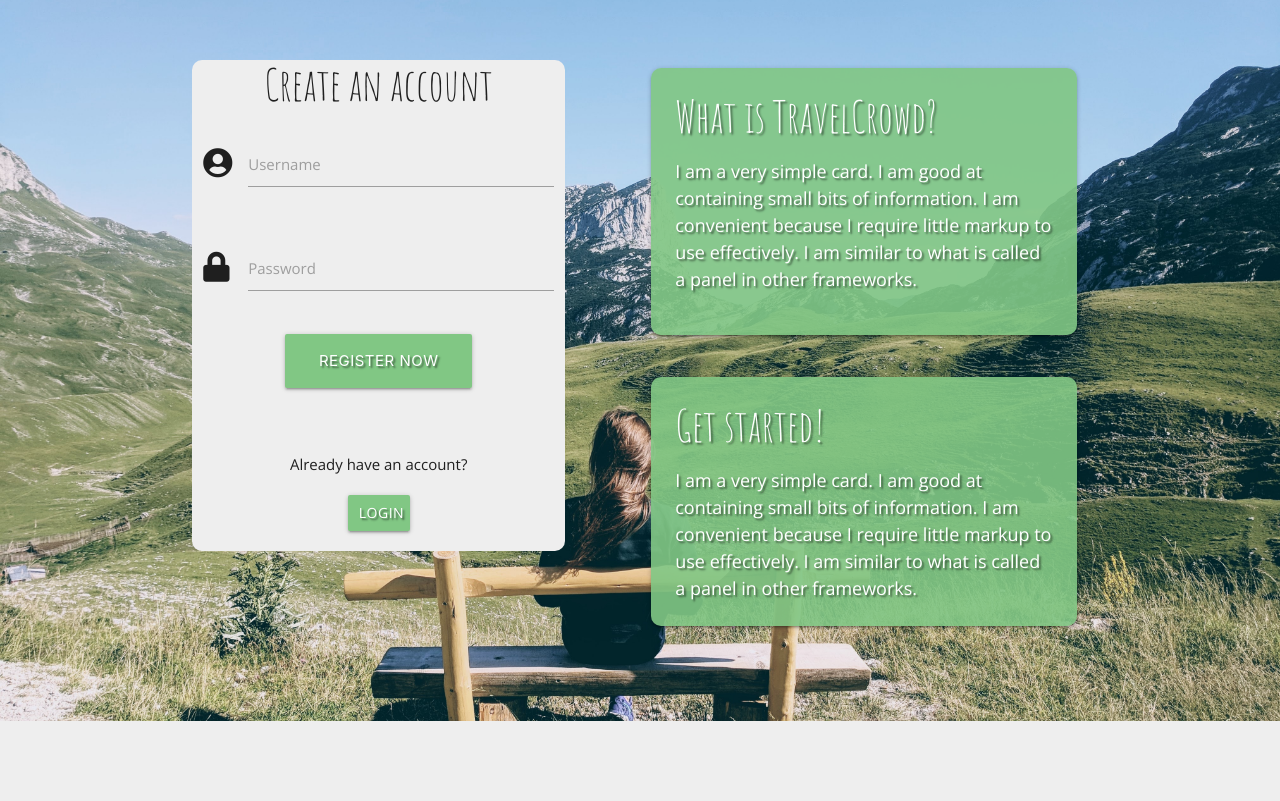
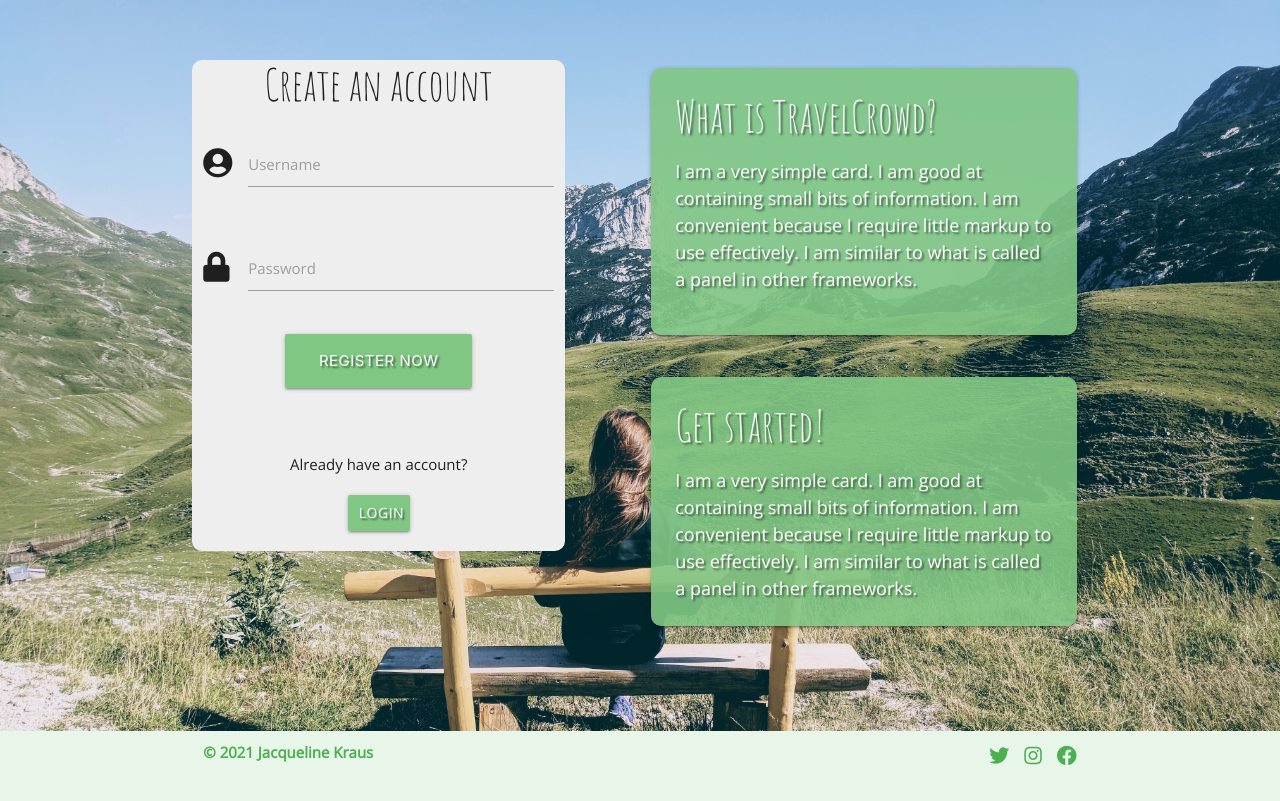
Before and after one commit to jacqueline-kraus/MS3-TravelCrowd, a Flask app: page / in a window 1280 px wide. Shown: the part 79-880 px from the top of the page. Before the commit the page ends 800 px from the top, so only its background shows below. Run offline with Flask 2, Linux system fonts and the light colour scheme; some libraries are stand-ins or nearby versions.

Commit message:
Add footer

```diff
--- a/static/css/style.css
+++ b/static/css/style.css
@@ -67,3 +67,8 @@ h1,h2,h3,h4,h5,h6 {
 form {
     border-radius: 10px;
 }
+
+footer a {
+    font-size: 20px;
+    margin-left: 1rem;
+}
--- a/templates/base.html
+++ b/templates/base.html
@@ -43,6 +43,8 @@
             {% block content %}
             {% endblock %}
         </main>
+        <!-- footer -->
+        {% include "partials/footer.html"%}
     <script src="https://code.jquery.com/jquery-3.6.0.min.js"
         integrity="sha256-/xUj+3OJU5yExlq6GSYGSHk7tPXikynS7ogEvDej/m4=" crossorigin="anonymous"></script>
     <script src="https://cdnjs.cloudflare.com/ajax/libs/materialize/1.0.0/js/materialize.min.js"></script>
--- /dev/null
+++ b/templates/partials/footer.html
@@ -0,0 +1,16 @@
+<footer class="page-footer transparent">
+    <div class="footer-copyright green lighten-5 green-text">
+    <div class="container">
+    <div class="row">
+    <div class="col">
+        <b>© 2021 Jacqueline Kraus</b>
+    </div>
+    <div class="col right">
+    <a class="green-text lighten-2 right" href="https://www.facebook.com/"><i class="fab fa-facebook"></i></a>
+    <a class="green-text lighten-2 right" href="https://www.instagram.com/"><i class="fab fa-instagram"></i></a>
+    <a class="green-text lighten-2 right" href="https://www.twitter.com/"><i class="fab fa-twitter"></i></a>
+    </div>
+    </div>
+    </div>
+    </div>
+</footer>
```
